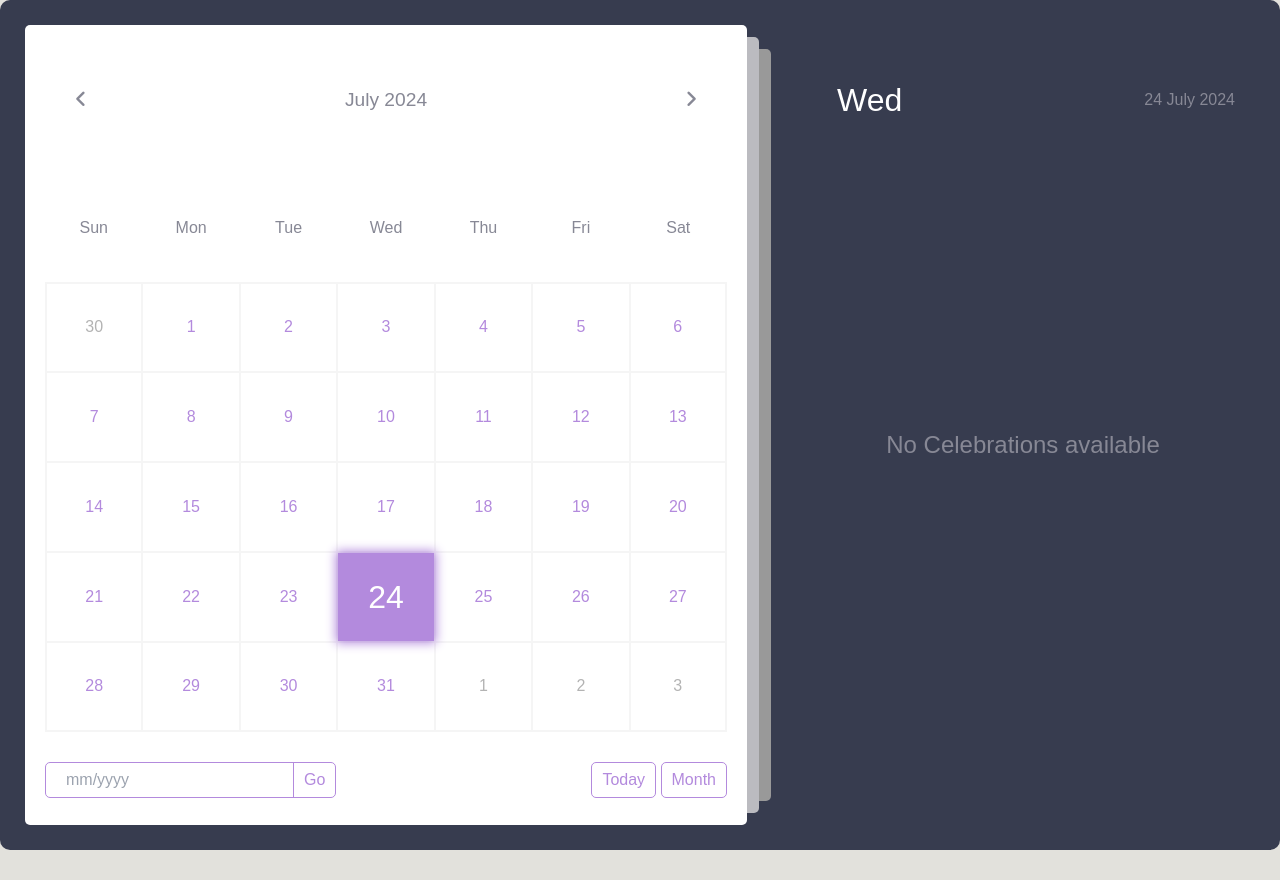
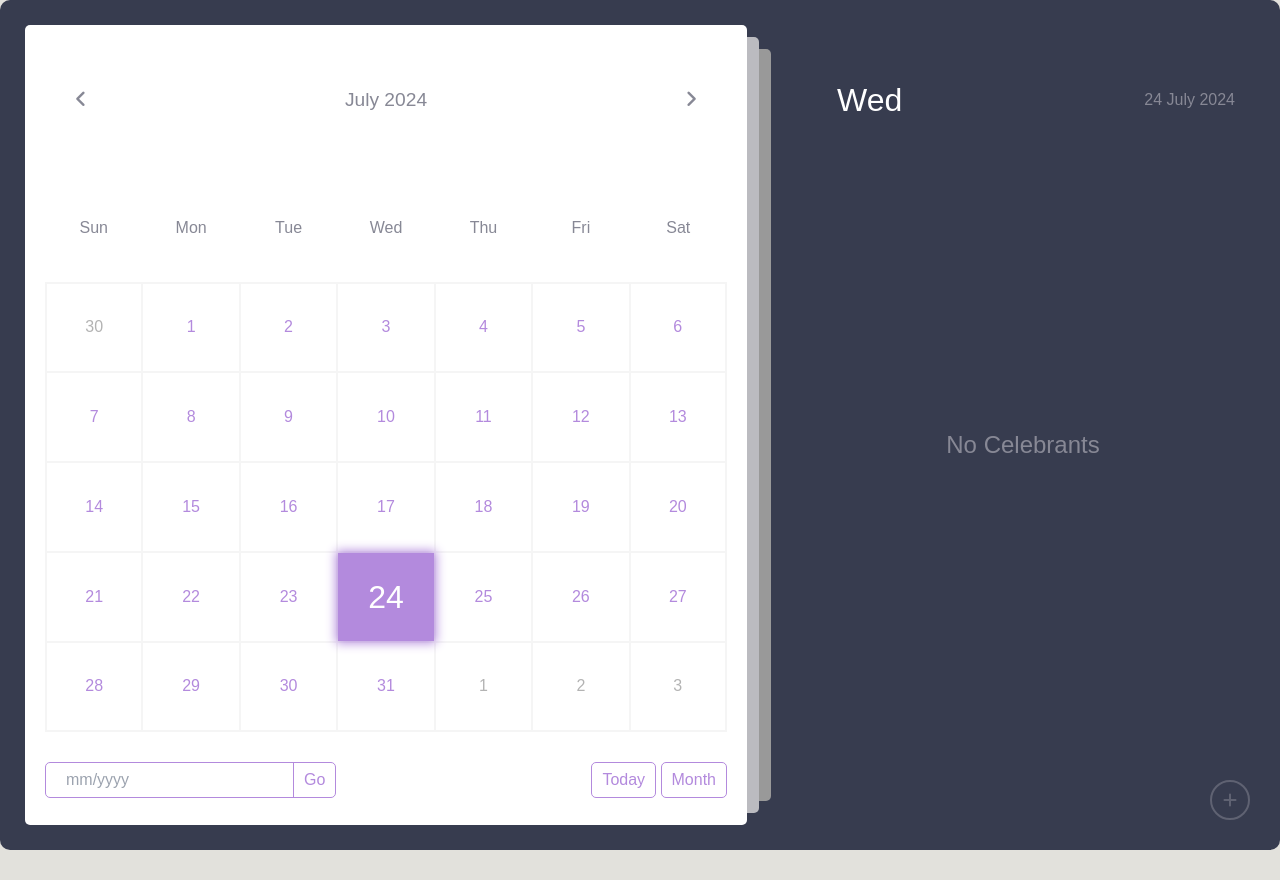
Before and after one commit to Hubert-a/calendar, a plain HTML site: page index.html in a window 1280 px wide. Drawn offline with nearby package versions, Linux system fonts and the light colour scheme.

Commit message:
button added

```diff
--- a/index.html
+++ b/index.html
@@ -82,6 +82,9 @@
           </div>
         </div>
       </div>
+      <button class="add-event">
+        <i class="fas fa-plus"></i>
+      </button>
     </div>
 
     <script src="./index.js"></script>
--- a/index.js
+++ b/index.js
@@ -243,7 +243,7 @@ function getActiveDay(date) {
   eventDate.innerHTML = date + " " + months[month] + " " + year;
 }
 function getActiveMonth() {
-  eventDay.innerHTML = "Months Event";
+  eventDay.innerHTML = "Months Celebrations";
   eventDate.innerHTML = months[month] + " " + year;
 }
 
@@ -271,7 +271,7 @@ function updateEvents(date) {
   });
   if (events === "") {
     events = `<div class="no-event">
-            <h3>No Celebrations available</h3>
+            <h3>No Celebrants</h3>
         </div>`;
   }
   eventsContainer.innerHTML = events;
```
